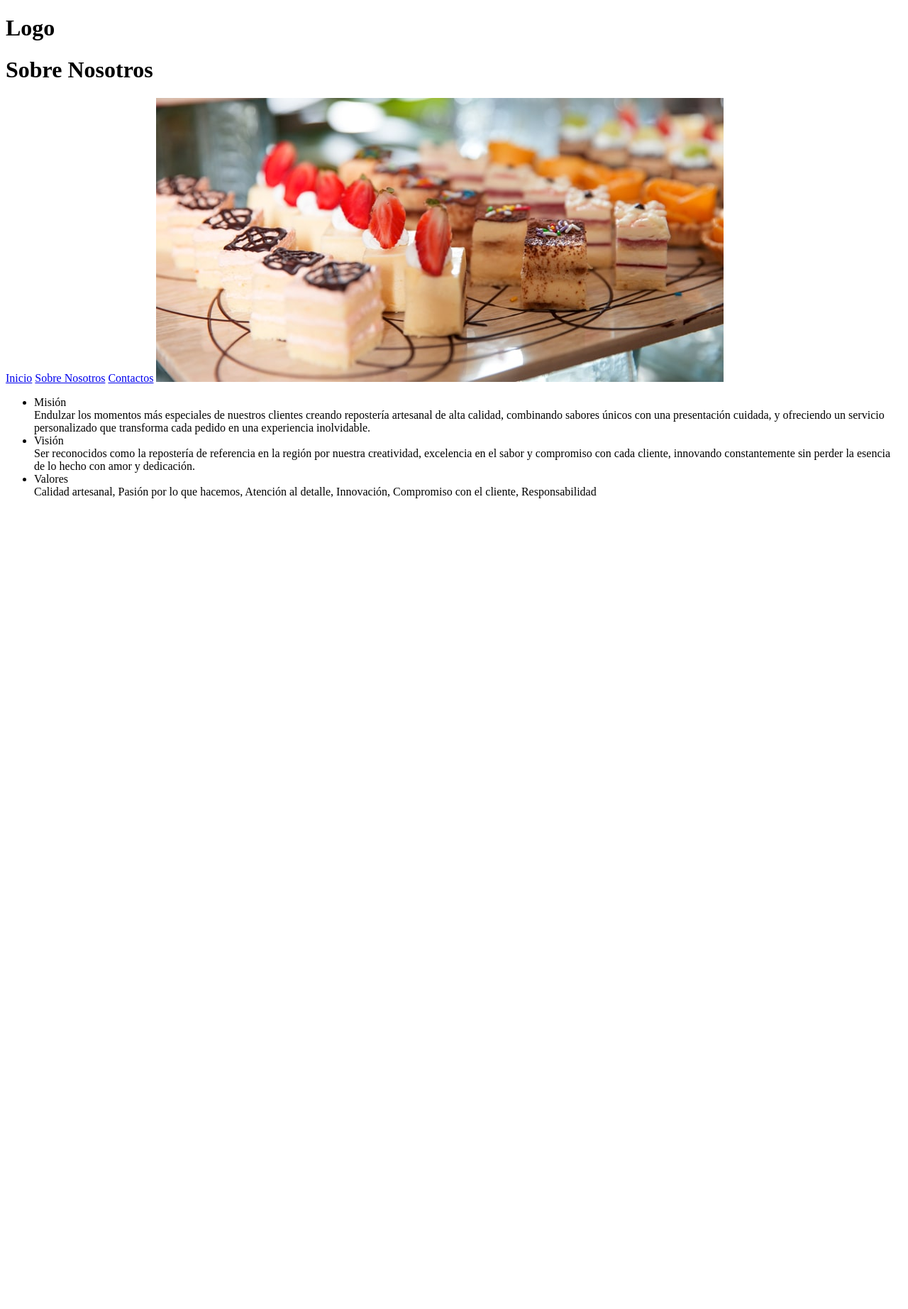
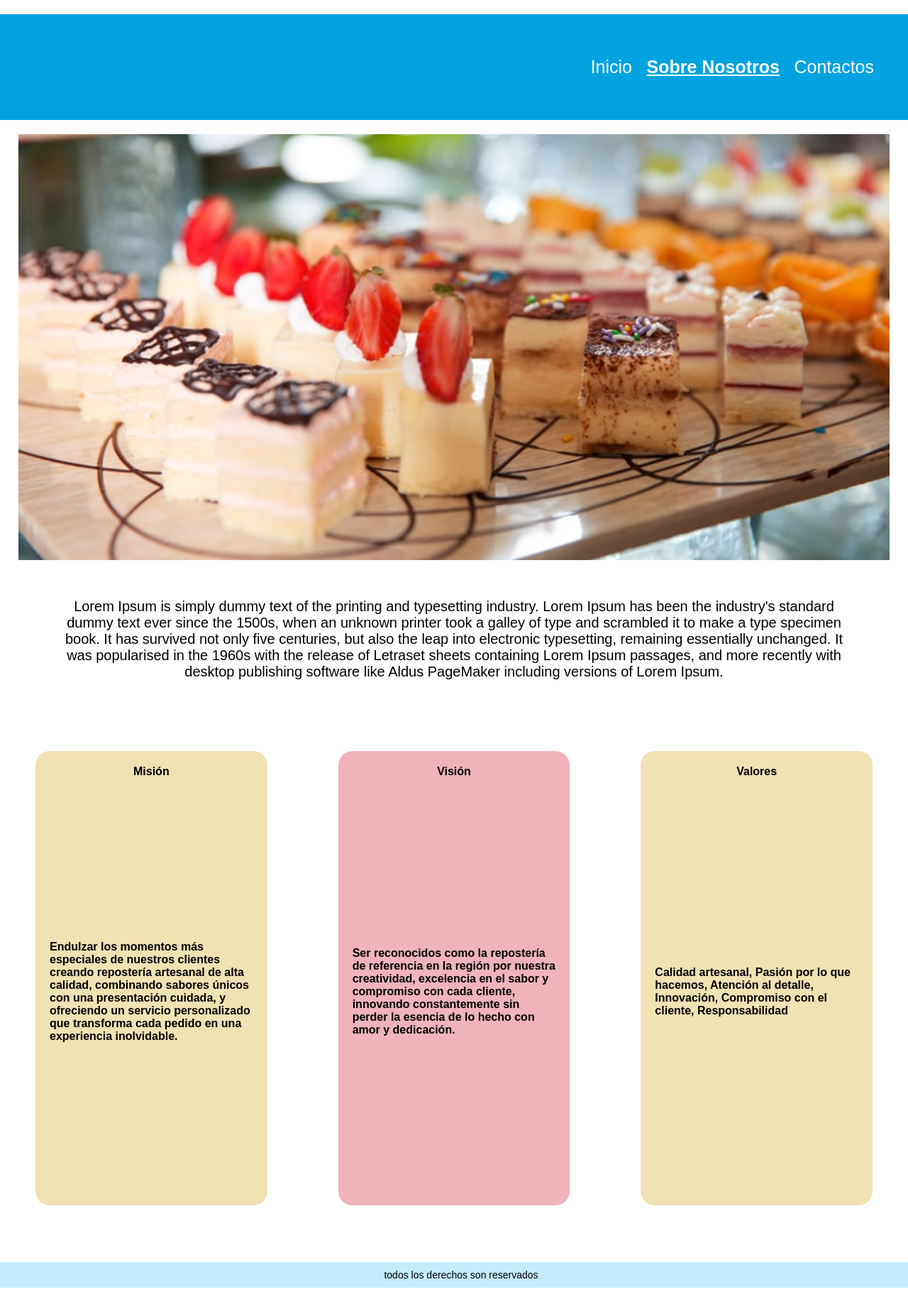
Before and after one commit to CarolinM25/delicias-de-caro, a plain HTML site: page pantallas/sobrenosotros.html in a window 1280 px wide. Shown: the whole page at 71% size. Before the commit the page ends 800 px from the top, so only its background shows below. Drawn offline with Linux system fonts and the light colour scheme.

Commit message:
Actualizar rutas y arreglar CSS

```diff
--- a/CSS/style.css
+++ b/CSS/style.css
@@ -1,6 +1,178 @@
-
 /* linea de comentario*/
 
-h2{
-    color: blue;
+body {
+    font-family: Arial, sans-serif;
+    margin: 0;
+    padding: 0;
+    background-color: #ffffff;
+    color: #000000;
+    width: 100%;
+    overflow-x: hidden;
 }
+
+.activo {
+    font-weight: bold;
+    text-decoration: underline;
+}
+.banner {
+  width: 96%;
+  max-height: 600px;
+  object-fit: cover;
+  margin-right: 2%;
+  margin-left: 2%;
+}
+
+/* --------- Página de Inicio --------- */
+
+h1 {
+    color: #000000;
+    margin: 10px 0;
+    text-align: center;
+    margin-top: 50px;
+    font-size: 50px;
+
+}
+
+nav {
+    background-color: #00a3e0;
+    padding: 20px 0;
+    position: sticky;
+    top: 0;
+    z-index: 1000;
+}
+
+nav ul {
+    list-style: none;
+    margin: 40px;
+    padding: 0;
+    justify-content: center;
+    gap: 50px;
+    background-color: transparent;
+    margin-right: 40px;
+
+}
+
+nav ul li {
+    display: inline-block;
+
+}
+
+nav ul li a {
+    color: white;
+    text-decoration: none;
+    font-size: 25px;
+    cursor: pointer;
+    padding-left: 8px;
+    padding-right: 8px;
+}
+
+
+nav {
+    color: #000000;
+    margin: 20px 0;
+    text-align: right;
+
+}
+
+
+ul.productos-inicio {
+    color: #000000;
+    width: 180px;
+    height: 160px;
+    border-radius: 15px;
+    display: flex;
+    align-items: flex-start;
+    justify-content: center;
+    font-weight: bold;
+    flex-wrap: wrap;
+    gap: 20px;
+    padding: 20px;
+    margin: 50px;
+
+}
+
+
+.rosa {
+    background-color: #efb3bc;
+}
+
+.amarillo {
+    background-color: #efe2b3;
+}
+
+.contenedor-producto {
+
+    display: flex;
+    justify-content: center;
+}
+
+.contenedor-producto ul {
+
+    list-style: none;
+
+}
+
+/* --------- Página Sobre Nosotros --------- */
+
+.img {
+
+}
+
+p.descripcion-empresa {
+    color: #000000;
+    margin: 50px 0;
+    margin-left: 90px;
+    margin-right: 90px;
+    text-align: center;
+    font-size: 20px;
+
+}
+
+ul.mision,
+ul.vision,
+ul.valores {
+    width: 400px;
+    height: 600px;
+    border-radius: 20px;
+    padding: 10px;
+    font-weight: bold;
+    display: flex;
+    align-items: flex-start;
+    justify-content: center;
+    flex-wrap: wrap;
+    gap: 20px;
+    padding: 20px;
+    margin: 50px;
+}
+
+ul.mision {}
+
+ul.vision {}
+
+ul.valores {}
+
+
+.contenedor-mision-vision-valores {
+
+    display: flex;
+    justify-content: center;
+
+}
+
+.contenedor-mision-vision-valores ul {
+
+    list-style: none;
+
+}
+
+p.derecho-autor {
+    color: #000000;
+    margin: 30px 0;
+    text-align: center;
+    background-color: #c2ecfd;
+    padding: 10px;
+    font-size: 14px;
+    position: relative;
+    bottom: 0;
+    width: 100%;
+}
--- a/pantallas/sobrenosotros.html
+++ b/pantallas/sobrenosotros.html
@@ -2,40 +2,84 @@
 <html lang="es">
 
 <head>
-    <base href="/delicias-de-caro/">
     <meta charset="UTF-8">
     <meta name="viewport" content="width=device-width, initial-scale=1.0">
     <title>Delicias de Caro</title>
+    <link rel="stylesheet" href="./../CSS/style.css" />
 </head>
 
 <body>
 
-    <h1>Logo</h1>
-    <h1>Sobre Nosotros</h1>
+    <header>
 
+        <nav>
             <!--Enlace relativo-->
-    <a href="index.html">Inicio</a>
-    <a href="pantallas/sobrenosotros.html">Sobre Nosotros</a>
-    <a href="pantallas/contactos.html">Contactos</a>
-
-    <img src="imagenes/10_productos_pasteleria.jpeg" alt="">
 
             <ul>
+                <li>
+                    <a href="./../index.html">Inicio</a>
+                </li>
+
+                <li>
+                    <a href="./sobrenosotros.html" class="activo">Sobre Nosotros</a>
+                </li>
+
+                <li>
+                    <a href="./contactos.html">Contactos</a>
+                </li>
+
+            </ul>
+
+        </nav>
+
+    </header>
+
+
+    <main>
+
+        <img class="banner" src="./../imagenes/10_productos_pasteleria.jpeg" alt="">
+
+        <div>
+
+        <p class="descripcion-empresa">
+                Lorem Ipsum is simply dummy text of the printing and typesetting industry. Lorem Ipsum has been the industry's standard dummy text ever since the 1500s, when an unknown printer took a galley of type and scrambled it to make a type specimen book. It has survived not only five centuries, but also the leap into electronic typesetting, remaining essentially unchanged. It was popularised in the 1960s with the release of Letraset sheets containing Lorem Ipsum passages, and more recently with desktop publishing software like Aldus PageMaker including versions of Lorem Ipsum.
+
+            </p>
+        </div>
+
+        <div class="contenedor-mision-vision-valores">
+
+            <ul class="mision amarillo">
             <li>Misión</li>
             <div>Endulzar los momentos más especiales de nuestros clientes creando repostería artesanal de alta calidad,
                 combinando sabores únicos con una presentación cuidada, y ofreciendo un servicio personalizado que
                 transforma cada pedido en una experiencia inolvidable.</div>
 
+        </ul>
+
+        <ul class="vision rosa">
              <li>Visión</li>
             <div>Ser reconocidos como la repostería de referencia en la región por nuestra creatividad, excelencia en el
-            sabor y compromiso con cada cliente, innovando constantemente sin perder la esencia de lo hecho con amor y
+                sabor y compromiso con cada cliente, innovando constantemente sin perder la esencia de lo hecho con amor
+                y
                 dedicación.</div>
+        </ul>
 
+        <ul class="valores amarillo">
             <li>Valores</li>
-        <div>Calidad artesanal, Pasión por lo que hacemos, Atención al detalle, Innovación, Compromiso con el cliente,
+            <div>Calidad artesanal, Pasión por lo que hacemos, Atención al detalle, Innovación, Compromiso con el
+                cliente,
                 Responsabilidad </div>
+        </ul>
 
-    </ul>
+        </div>
+
+
+    </main>
+
+    <footer>
+       <p class="derecho-autor"> todos los derechos son reservados </p>
+    </footer>
 
 
 </body>
```
Also changed, not shown: index.html (+27 -11 lines), pantallas/contactos.html (+30 -5 lines). Lines whose indentation alone changed are shown as unchanged.
